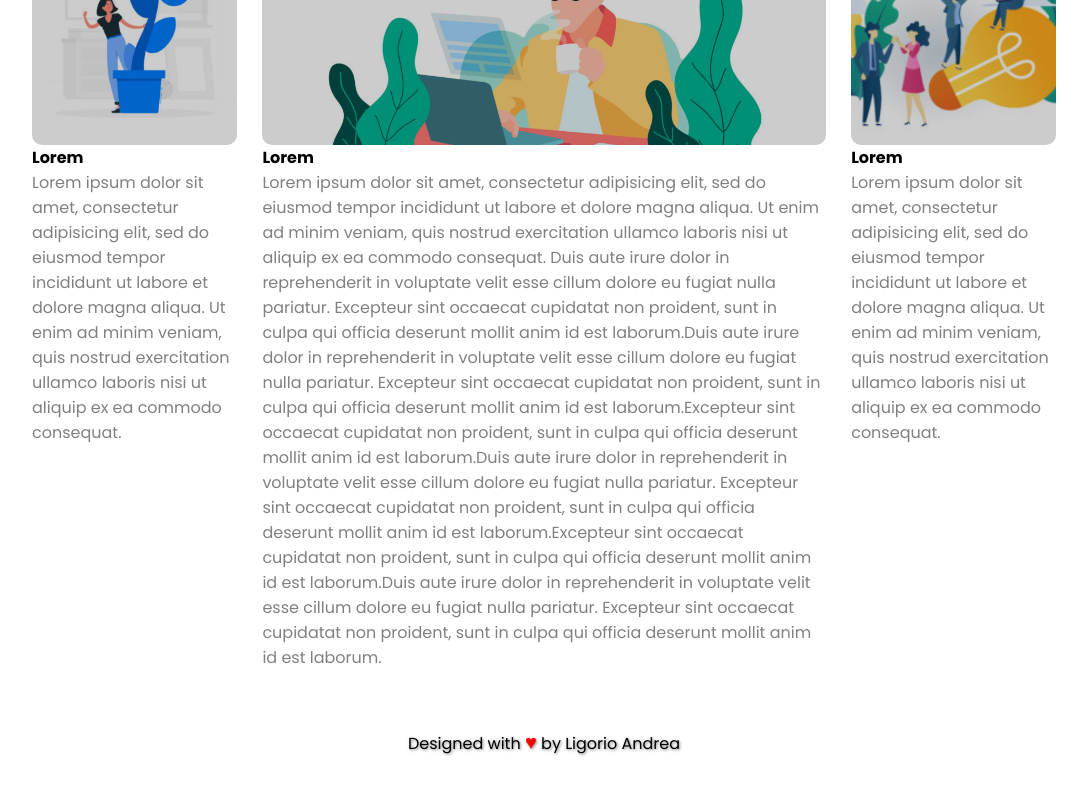
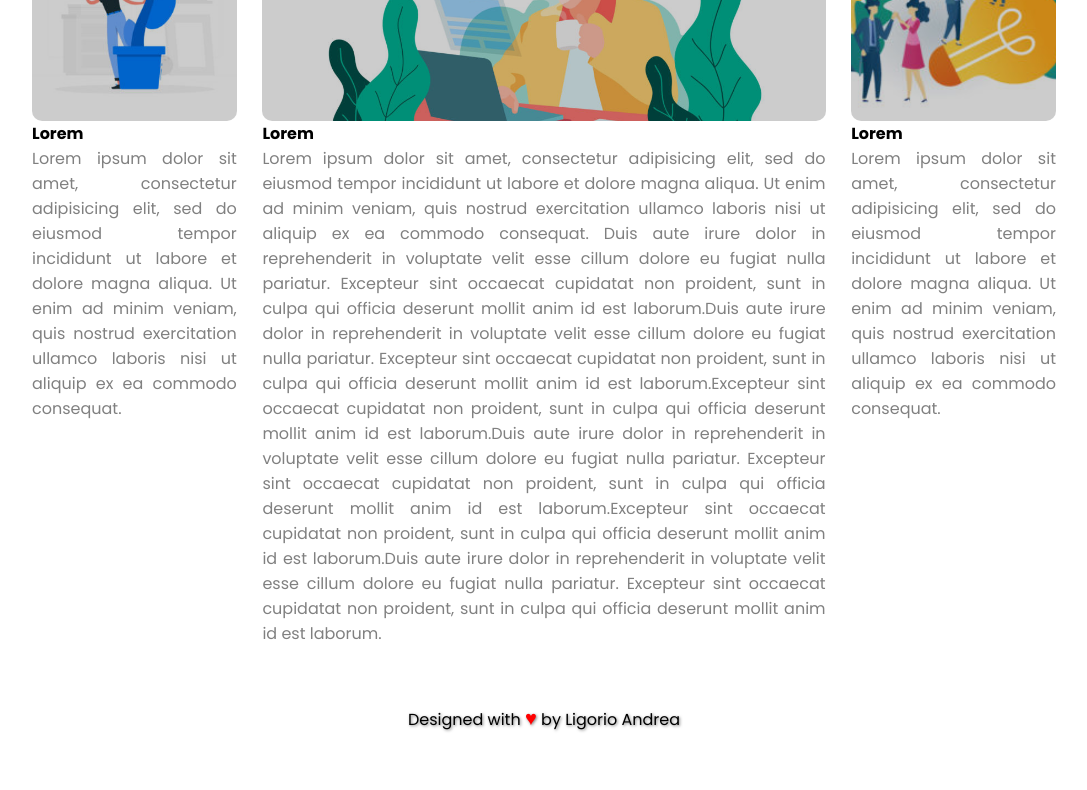
Before and after one commit to andrealigorio/htmlcss-wp, a plain HTML site: page index.html in a window 1280 px wide. Shown: the part 999-1789 px from the top of the page, without its empty margins (96-1183 px from the left). After the commit the page ends 1759 px from the top, so only its background shows below. Drawn offline with Linux system fonts and the light colour scheme.

Commit message:
Ottimizzato il css, ridotta dimensione header e aggiunto justify ai p

```diff
--- a/css/style.css
+++ b/css/style.css
@@ -12,13 +12,13 @@
 
 body {
   width: 80%;
-  margin: 1vh auto;
+  margin: 0 auto;
   font-family: 'Poppins', sans-serif;
 }
 
 header {
   width: 100%;
-  height: 25vh;
+  height: 20vh;
   position: fixed;
   top: 0;
   z-index: 999;
@@ -27,8 +27,7 @@ header {
 }
 
 #logo {
-  height: 40%;
-  margin-bottom: 2vh;
+  height: 50%;
 }
 
 nav ul {
@@ -43,6 +42,7 @@ nav ul li {
 }
 
 nav ul li a {
+  font-size: 13px;
   text-decoration: none;
   color: grey;
 }
@@ -54,7 +54,7 @@ nav ul li:hover {
 
 main {
   width: 100%;
-  margin-top: 25vh; /* Ho aumentato il margin-top del main per fissare l'header e non aver problemi allo scroll */
+  margin-top: 22vh; /* Ho aumentato il margin-top del main per fissare l'header e non aver problemi allo scroll */
 }
 
 .slider {
@@ -118,8 +118,9 @@ main {
   transform: translateY(-50%); /* ho utilizzato il translate sulle asse delle y per centrare verticalmente il contenuto visto che non riuscivo in altri modi */
 }
 
-.title_text div {
+.title_text div, .box p {
   color: grey;
+  text-align: justify;
 }
 
 .box {
@@ -160,10 +161,6 @@ main {
   margin: 0 2vw;
 }
 
-.box p {
-  color: grey;
-}
-
 footer {
   width: 100%;
   height: 10vh;
```
